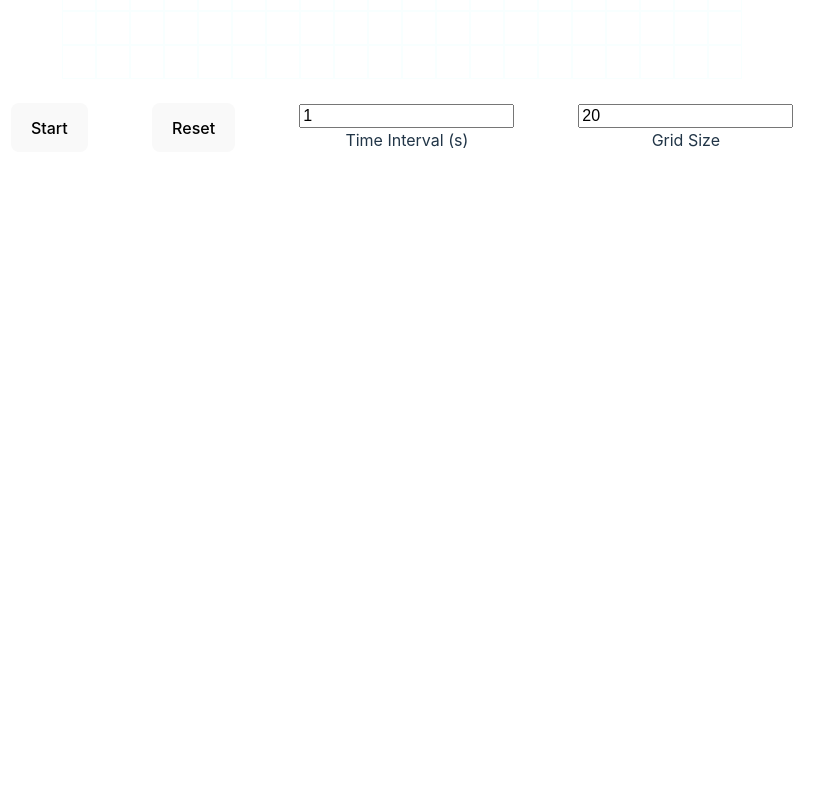
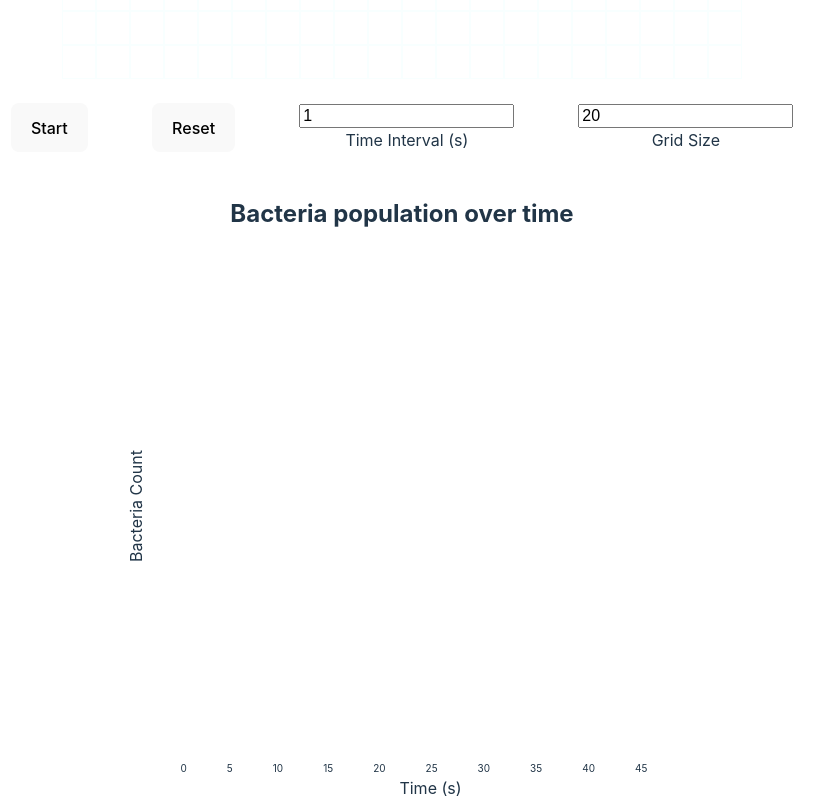
Before and after one commit to wang-owen/J241-Cell-Growth-Simulation, a React (Vite) app: page / in a window 1280 px wide. Shown: the part 601-1401 px from the top of the page, without its empty margins (238-1062 px from the left). Before the commit the page ends 1277 px from the top, so only its background shows below. Built offline with nearby package versions, Linux system fonts and the light colour scheme.

Commit message:
fixed graph growth accuracy and reset bugfix

```diff
--- a/src/App.tsx
+++ b/src/App.tsx
@@ -18,16 +18,17 @@ function App() {
     const time = useRef<number>(0);
 
     const startSim = () => {
+        let initCount = true;
+        let initCellCount = 0;
         return setInterval(() => {
             let cellCount = 0;
-            let initCount = true;
             setCells((prevCells) => {
                 const newCells = prevCells.map((row) => row.slice());
                 for (let i = 0; i < prevCells.length; i++) {
                     for (let j = 0; j < prevCells[i].length; j++) {
                         if (prevCells[i][j]) {
                             if (initCount) {
-                                cellCount++;
+                                initCellCount++;
                             }
 
                             let empty = [];
@@ -59,14 +60,21 @@ function App() {
                 }
                 if (initCount) {
                     initCount = false;
+                    setGrowthCoords((prevCoords) => {
+                        const coords = [
+                            ...prevCoords,
+                            [time.current, initCellCount],
+                        ];
+                        return coords;
+                    });
                 }
                 return newCells;
             });
+            time.current += timeInterval;
             setGrowthCoords((prevCoords) => {
                 const coords = [...prevCoords, [time.current, cellCount]];
                 return coords;
             });
-            time.current += timeInterval;
         }, timeInterval * 1000);
     };
 
--- a/src/components/Graph.tsx
+++ b/src/components/Graph.tsx
@@ -11,11 +11,6 @@ const Graph = ({ coords }: { coords: number[][] }) => {
 
                 context.beginPath();
                 context.strokeStyle = "white";
-                // Draw axis
-                context.moveTo(0, 0);
-                context.lineTo(0, canvas.height);
-                context.lineTo(canvas.width, canvas.height);
-                context.stroke();
 
                 context.moveTo(0, canvas.height);
                 coords.forEach((coord) => {
@@ -28,7 +23,84 @@ const Graph = ({ coords }: { coords: number[][] }) => {
     };
 
     drawGraph(coords);
-    return <canvas id="canvas" width={500} height={500}></canvas>;
+
+    return (
+        <div>
+            <h2>Bacteria population over time</h2>
+            <div
+                style={{
+                    float: "left",
+                    display: "flex",
+                    height: "509px",
+                    borderRight: "solid white",
+                    gap: "1.5em",
+                }}
+            >
+                <label
+                    style={{
+                        writingMode: "vertical-rl",
+                        transform: "rotate(180deg)",
+                    }}
+                >
+                    Bacteria Count
+                </label>
+                <div
+                    style={{
+                        alignItems: "end",
+                        display: "flex",
+                        flexDirection: "column-reverse",
+                        padding: "3px",
+                    }}
+                >
+                    {coords.map((coord) => {
+                        return (
+                            <label
+                                key={coord[0]}
+                                style={{
+                                    position: "absolute",
+                                    margin: 0,
+                                    marginBottom: `${coord[1]}px`,
+                                    fontSize: "8px",
+                                }}
+                            >
+                                {coord[1]}
+                            </label>
+                        );
+                    })}
+                </div>
+            </div>
+            <canvas id="canvas" width={500} height={500}></canvas>
+            <div style={{ width: "100%" }}>
+                <div
+                    style={{
+                        width: "500px",
+                        float: "right",
+                        borderTop: "solid white",
+                    }}
+                >
+                    <div
+                        style={{
+                            display: "flex",
+                            fontSize: "10px",
+                            gap: "40px",
+                        }}
+                    >
+                        <label>0</label>
+                        <label>5</label>
+                        <label>10</label>
+                        <label>15</label>
+                        <label>20</label>
+                        <label>25</label>
+                        <label>30</label>
+                        <label>35</label>
+                        <label>40</label>
+                        <label>45</label>
+                    </div>
+                    <label>Time (s)</label>
+                </div>
+            </div>
+        </div>
+    );
 };
 
 export default Graph;
--- a/src/components/PetriDish.tsx
+++ b/src/components/PetriDish.tsx
@@ -17,6 +17,7 @@ const PetriDish = ({
         setCells(newCells);
     };
 
+    const cellWidth = window.innerHeight / 1.25 / cells.length;
     return (
         <div className="grid">
             {cells.map((row, rowIndex) => (
@@ -27,17 +28,20 @@ const PetriDish = ({
                             className="cell"
                             style={{
                                 // Dynamic cell size based on window size
-                                height: `${
-                                    window.innerHeight / 1.25 / cells.length
-                                }px`,
-                                width: `${
-                                    window.innerHeight / 1.25 / cells.length
-                                }px`,
+                                width: `${cellWidth}px`,
+                                height: `${cellWidth}px`,
                             }}
                             onClick={() => handleClick(rowIndex, colIndex)}
                         >
                             {cell && (
-                                <img src={bacteria} className="bacteria" />
+                                <img
+                                    src={bacteria}
+                                    className="bacteria"
+                                    style={{
+                                        width: `${cellWidth}px`,
+                                        height: `${cellWidth}px`,
+                                    }}
+                                />
                             )}
                         </div>
                     ))}
```
